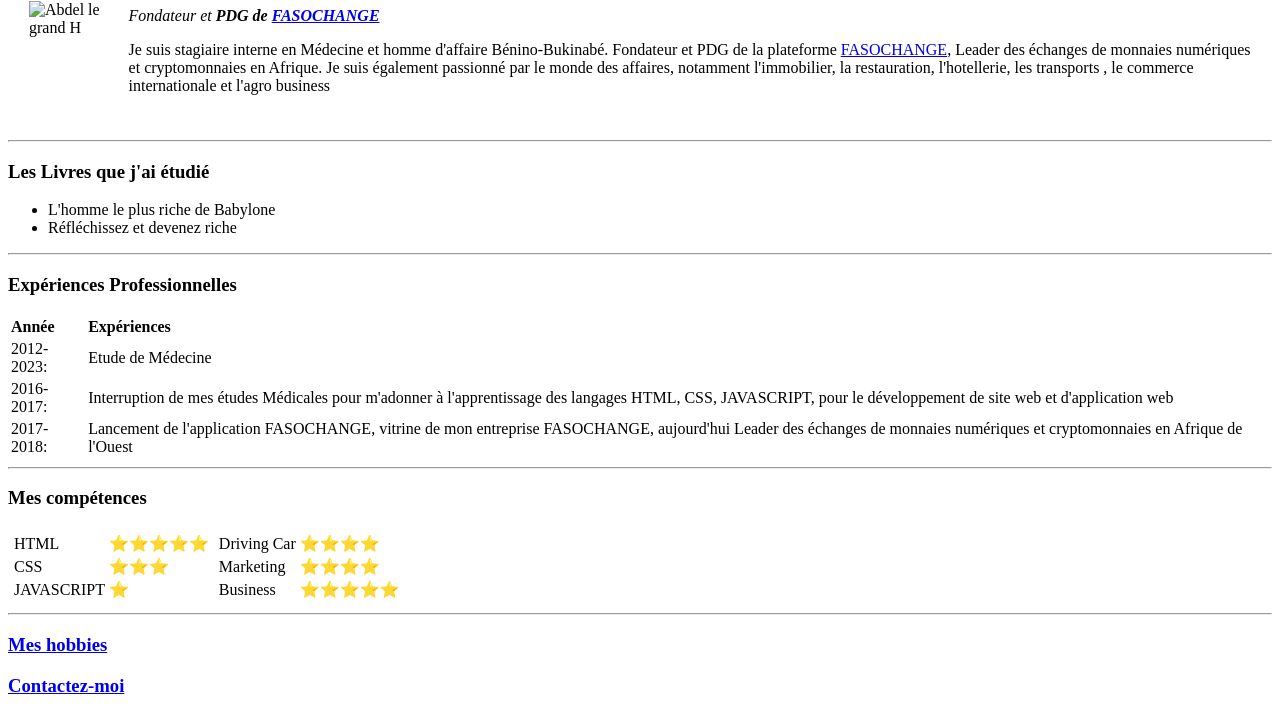
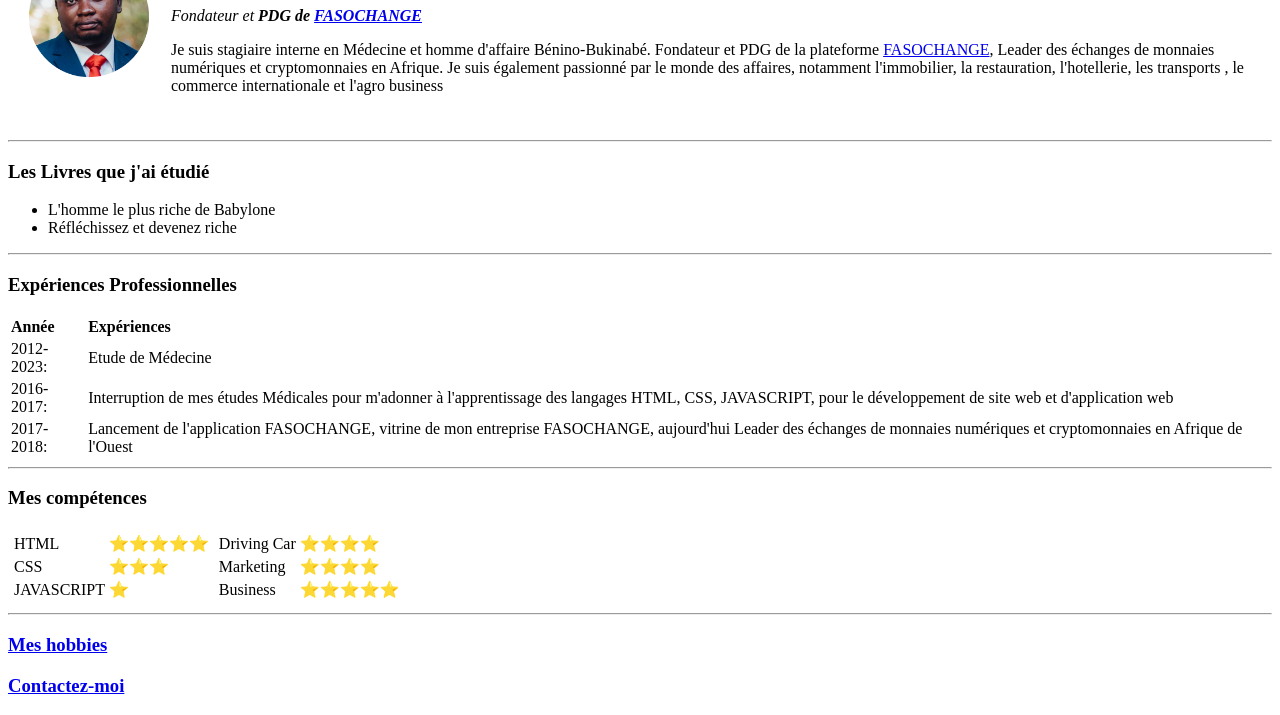
Before and after one commit to fasochange/my-cv, a plain HTML site: page index.html in a window 1280 px wide. Shown: the part 102-817 px from the top of the page. Drawn offline with Linux system fonts and the light colour scheme.

Commit message:
Add files via upload
upload nouveau index

```diff
--- a/index.html
+++ b/index.html
@@ -2,13 +2,13 @@
 <html lang="en">
     <head>
         <meta charset="UTF-8">
+        <title> Le Site Web Personnel de Abdel SALIOU </title>
 
-        <title> Le Site Web Personnel de Abdel SALIOU </title>
     </head>
     <body>
         <table cellspacing="20" >
             <tr>
-                <td><img src="Img/Abdel le grand H-circle.png" alt="Abdel le grand H" height="120" width="120"></td>
+                <td><img src="IMAGES/Abdel le grand H-circle.png" alt="Abdel le grand H" height="120" width="120"></td>
                 <td> <h1>Abdel SALIOU</h1>
                     <p><em>Fondateur et <strong>PDG de <a href="https://fasochange.net">FASOCHANGE</a> </strong></em></p>
                     <p>Je suis stagiaire interne en Médecine et homme d'affaire Bénino-Bukinabé. Fondateur et PDG de la plateforme  <a href="https://fasochange.net">FASOCHANGE</a>, Leader des échanges de monnaies numériques et cryptomonnaies en Afrique. Je suis également passionné par le monde des affaires, notamment l'immobilier, la restauration, l'hotellerie, les transports , le commerce internationale et l'agro business</p></td>
```
